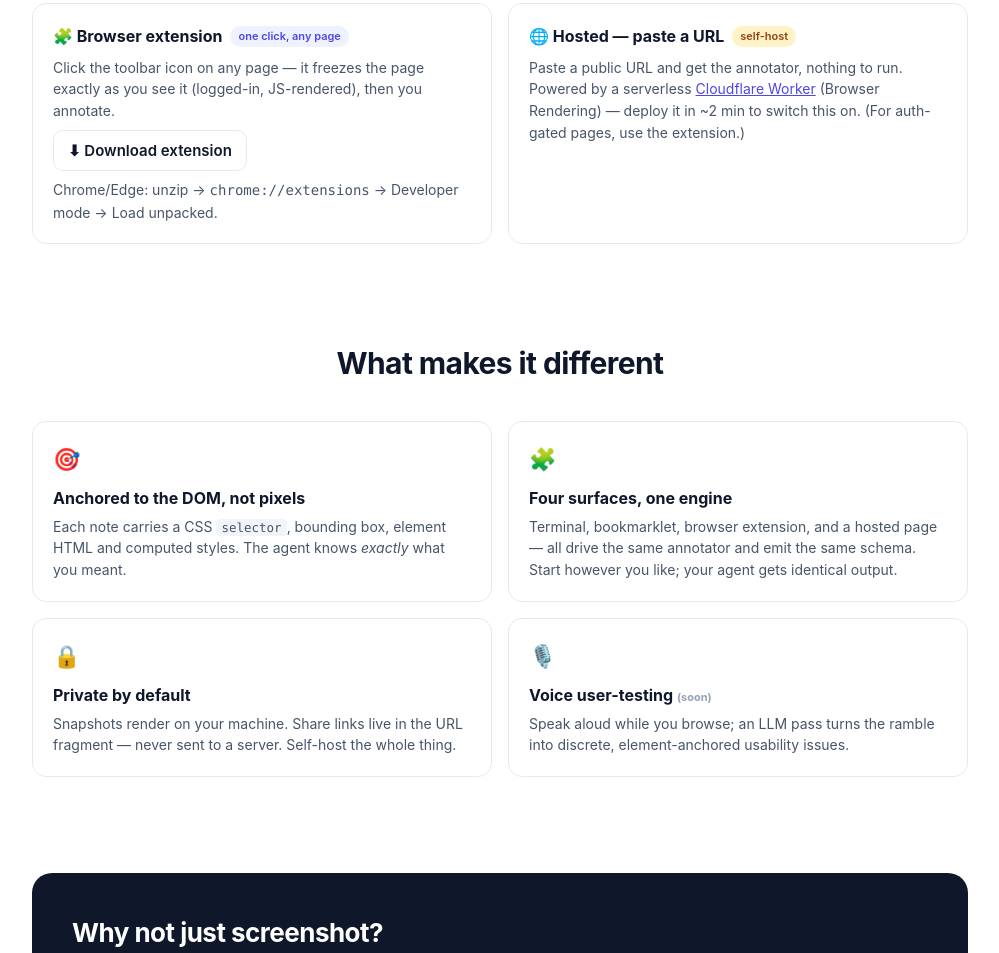
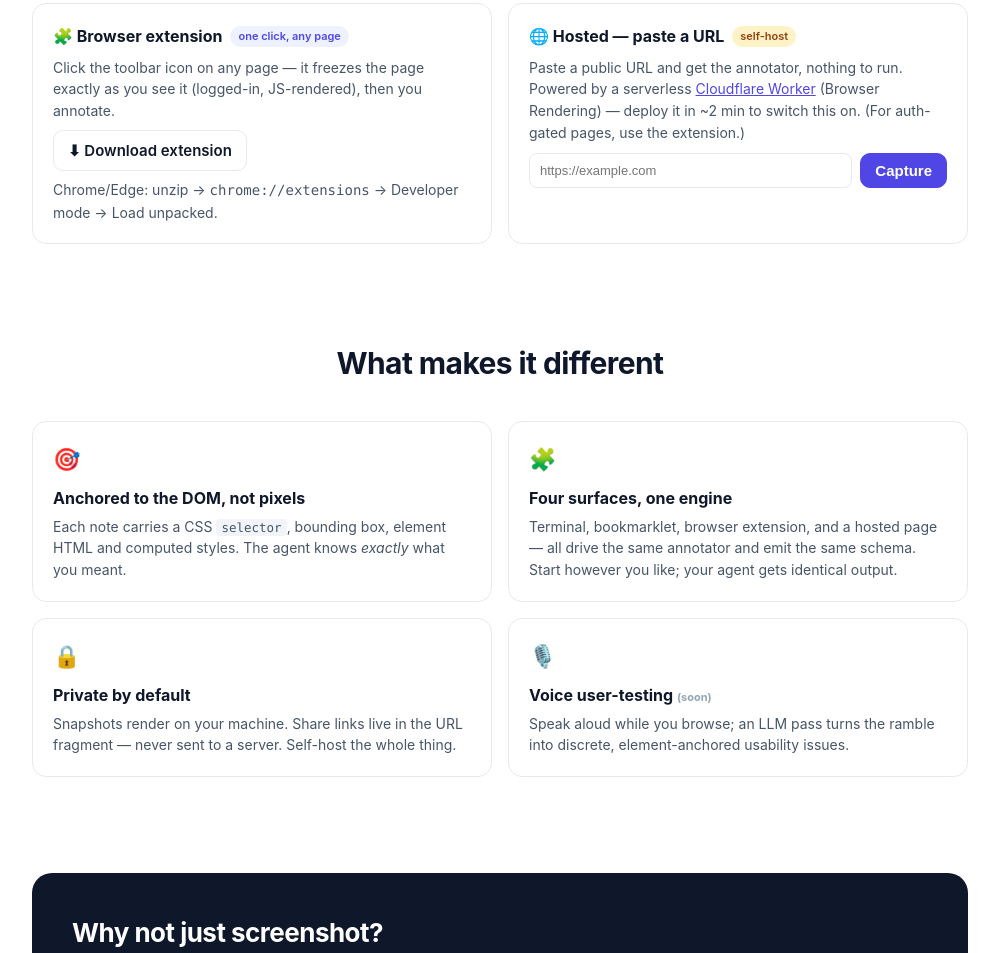
Before and after one commit to Holzherr/sharewithagent, a browser extension: page index.html in a window 1280 px wide. Shown: the part 1353-2306 px from the top of the page, without its empty margins (140-1139 px from the left). Drawn offline with Linux system fonts and the light colour scheme.

Commit message:
feat: wire hosted paste-a-URL form to the live Cloudflare Worker capture endpoint

```diff
--- a/index.html
+++ b/index.html
@@ -183,6 +183,8 @@
       document.getElementById('bmlet').setAttribute('href',
         "javascript:(function(){if(window.__swabLoaded){return;}var s=document.createElement('script');s.src='https://sharewithagent.com/bookmarklet/overlay.js?v='+Date.now();document.body.appendChild(s);})();");
       document.getElementById('bmlet').addEventListener('click',function(e){e.preventDefault();alert('Drag this button up to your bookmarks bar — then click it on any page you want to annotate.');});
+      // Hosted capture endpoint (Cloudflare Worker — Browser Rendering).
+      window.SWA_CAPTURE_ENDPOINT = "https://sharewithagent-capture.nickholzherr.workers.dev";
       // Hosted form appears only when a capture endpoint is configured.
       if (window.SWA_CAPTURE_ENDPOINT) {
         var f=document.getElementById('hostedForm'); f.style.display='flex';
```
